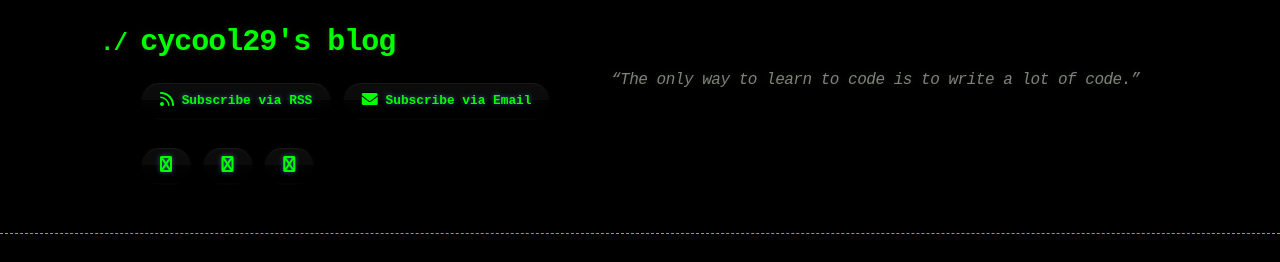
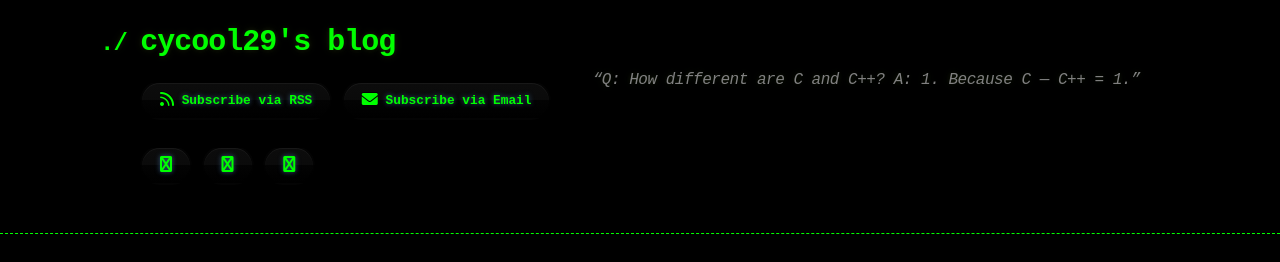
Before and after one commit to cycool29/cycool29.github.io, a Jekyll site: the page built from index.md, in a window 1280 px wide and 900 px high. Shown: the top 262 px of the window. Built offline with Jekyll 4.4.1, drawn with Linux system fonts in a browser that asks for light colours; a style sheet for code colours, icons or effects is not loaded.

Commit message:
Update quotes

```diff
--- a/_config.yml
+++ b/_config.yml
@@ -1,5 +1,5 @@
 title: cycool29's blog
-description: "“The only way to learn to code is to write a lot of code.” "
+description: "“Q: How different are C and C++? A: 1. Because C — C++ = 1.” "
 bio: A high school student. Intermediate in Python, Git, Bash. Learning JavaScript. He/Him. "
 author: cycool29
 url: https://cycool29.github.io
```
